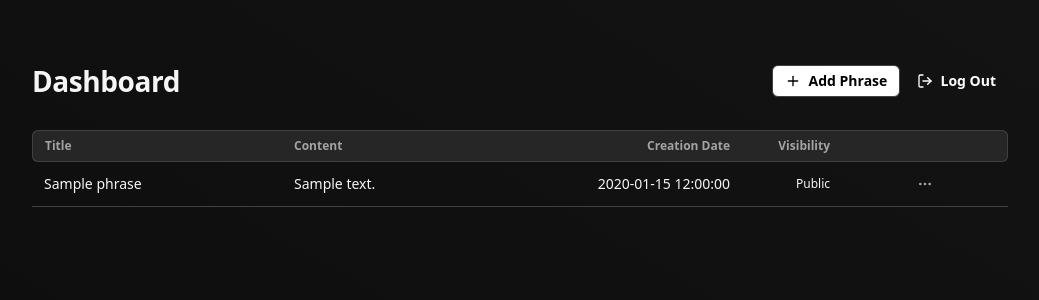
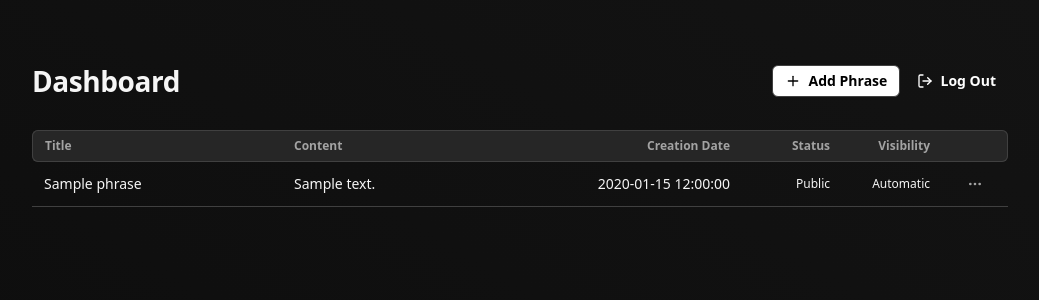
Before and after one commit to devgoncalo/phrase-share, a PHP site: page /src/dashboard.php in a window 1280 px wide. Shown: the top 300 px of the page, without its empty margins (120-1159 px from the left). Run offline with PHP 8.4, Linux system fonts and the light colour scheme; the visitor is signed in with stand-in values (Sample User, id 1); tables that the repository leaves empty hold one stand-in row (values such as "Sample post"); data that the repository does not hold is empty; some libraries are stand-ins or nearby versions.

Commit message:
feat: status and visibility type in dashboard

```diff
--- a/src/dashboard.php
+++ b/src/dashboard.php
@@ -118,6 +118,7 @@ $current_time = time();
                             <th class="h-8 w-[250px] border-b border-t border-neutral-700 px-3 text-xs font-semibold text-neutral-400 first:rounded-l-md first:border-l last:rounded-r-md last:border-r">Title</th>
                             <th class="h-8 w-[250px] border-b border-t border-neutral-700 px-3 text-left text-xs font-semibold text-neutral-400 first:rounded-l-md first:border-l last:rounded-r-md last:border-r">Content</th>
                             <th class="h-8 w-[210px] border-b border-t border-neutral-700 px-3 text-right text-xs font-semibold text-neutral-400 first:rounded-l-md first:border-l last:rounded-r-md last:border-r">Creation Date</th>
+                            <th class="h-8 w-[100px] border-b border-t border-neutral-700 px-3 text-right text-xs font-semibold text-neutral-400 first:rounded-l-md first:border-l last:rounded-r-md last:border-r">Status</th>
                             <th class="h-8 w-[100px] border-b border-t border-neutral-700 px-3 text-right text-xs font-semibold text-neutral-400 first:rounded-l-md first:border-l last:rounded-r-md last:border-r">Visibility</th>
                             <th class="h-8 border-b border-t border-neutral-700 px-3 text-xs font-semibold text-neutral-400 first:rounded-l-md first:border-l last:rounded-r-md last:border-r"></th>
                         </tr>
@@ -133,6 +134,13 @@ $current_time = time();
                                         <?php echo 'Public'; ?>
                                     <?php else : ?>
                                         <?php echo 'Private'; ?>
+                                    <?php endif; ?>
+                                </td>
+                                <td class="h-10 truncate border-b border-neutral-700 px-3 text-right text-xs text-center text-sm">
+                                    <?php if ($phrase['visibility_type'] == "automatic") : ?>
+                                        <?php echo 'Automatic'; ?>
+                                    <?php elseif ($phrase['visibility_type'] == "manual") : ?>
+                                        <?php echo 'Manual'; ?>
                                     <?php endif; ?>
                                 </td>
                                 <td class="h-10 truncate border-b border-neutral-700 px-3 text-center text-sm">
```
